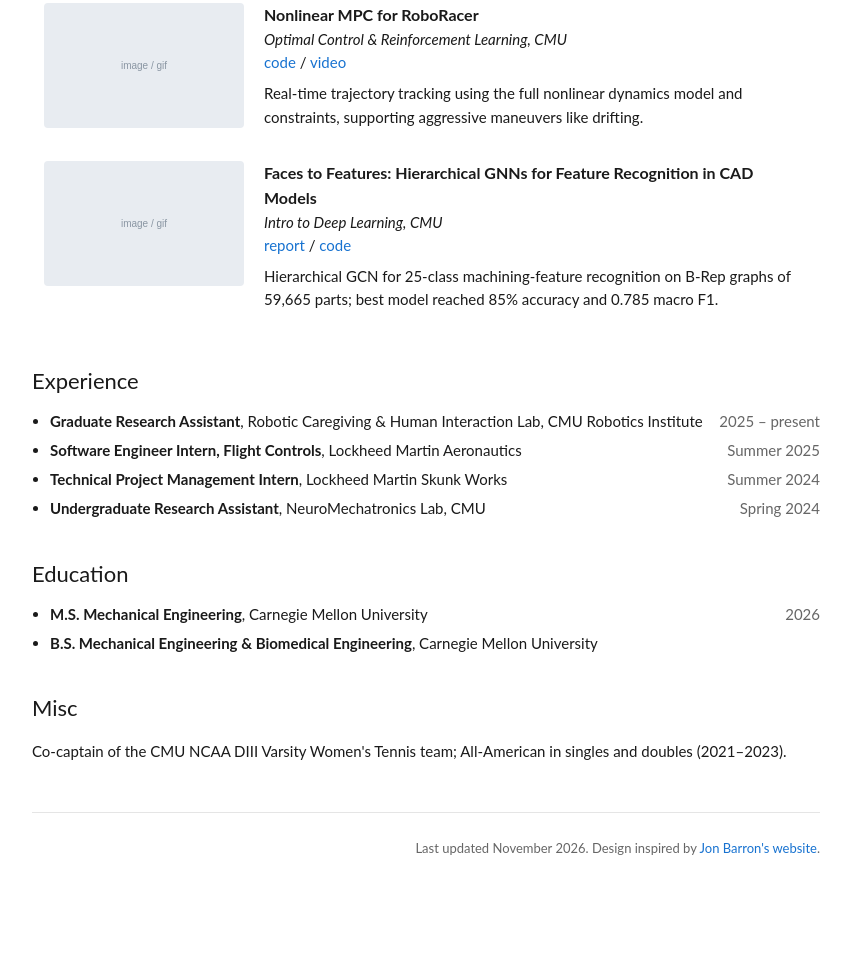
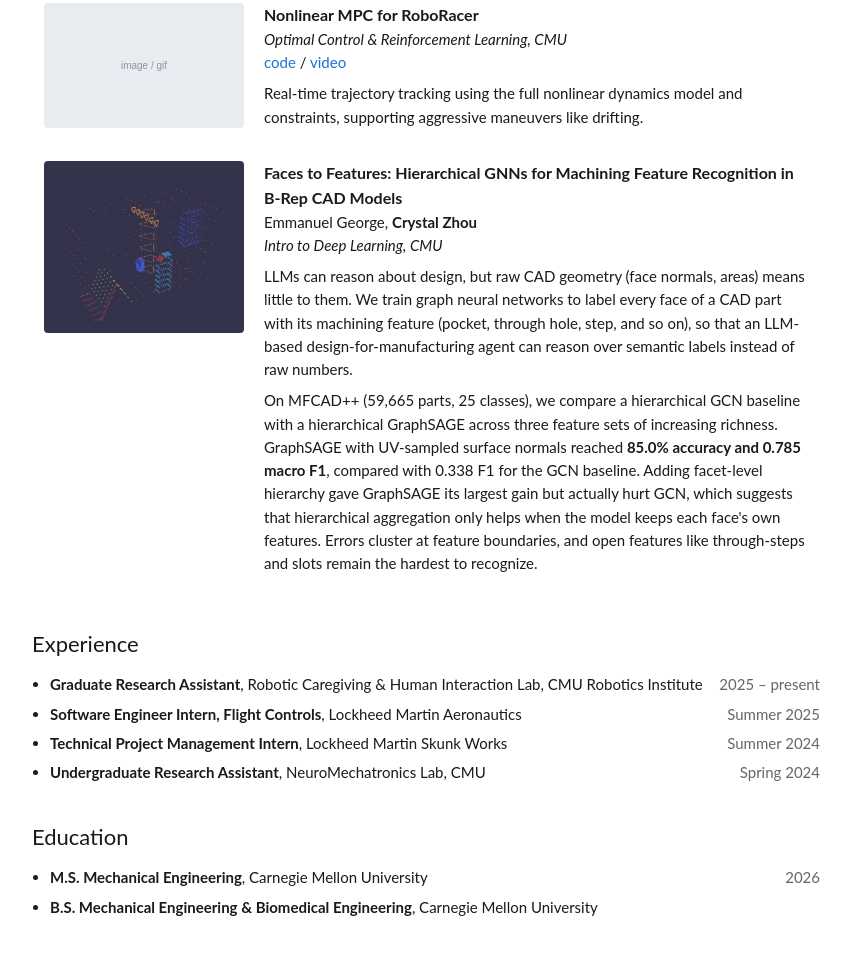
Before and after one commit to zhou-crystal/zhou-crystal.github.io, a plain HTML site: page index.html in a window 1280 px wide. Shown: the part 1529-2490 px from the top of the page, without its empty margins (214-1065 px from the left). Before the commit the page ends 2424 px from the top, so only its background shows below. Drawn offline with Linux system fonts and the light colour scheme.

Commit message:
Expand CAD feature recognition project entry
Add a thumbnail from the report's prediction visualization, list the
co-author, and summarize the motivation and main results.

Co-Authored-By: Claude Opus 5.5 <noreply@anthropic.com>

```diff
--- a/index.html
+++ b/index.html
@@ -111,12 +111,13 @@
     </div>
 
     <div class="item">
-      <div class="item-media"><img src="images/placeholder.svg" alt="CAD GNN project"></div>
+      <div class="item-media"><img src="images/cad_gnn.jpg" alt="Per-face machining feature predictions on a CAD part, shown as a colored 3D point cloud"></div>
       <div class="item-text">
-        <span class="title">Faces to Features: Hierarchical GNNs for Feature Recognition in CAD Models</span><br>
+        <span class="title">Faces to Features: Hierarchical GNNs for Machining Feature Recognition in B-Rep CAD Models</span><br>
+        Emmanuel George, <strong>Crystal Zhou</strong><br>
         <em>Intro to Deep Learning, CMU</em><br>
-        <a href="#">report</a> / <a href="#">code</a>
-        <p>Hierarchical GCN for 25-class machining-feature recognition on B-Rep graphs of 59,665 parts; best model reached 85% accuracy and 0.785 macro F1.</p>
+        <p>LLMs can reason about design, but raw CAD geometry (face normals, areas) means little to them. We train graph neural networks to label every face of a CAD part with its machining feature (pocket, through hole, step, and so on), so that an LLM-based design-for-manufacturing agent can reason over semantic labels instead of raw numbers.</p>
+        <p>On MFCAD++ (59,665 parts, 25 classes), we compare a hierarchical GCN baseline with a hierarchical GraphSAGE across three feature sets of increasing richness. GraphSAGE with UV-sampled surface normals reached <strong>85.0% accuracy and 0.785 macro F1</strong>, compared with 0.338 F1 for the GCN baseline. Adding facet-level hierarchy gave GraphSAGE its largest gain but actually hurt GCN, which suggests that hierarchical aggregation only helps when the model keeps each face's own features. Errors cluster at feature boundaries, and open features like through-steps and slots remain the hardest to recognize.</p>
       </div>
     </div>
   </section>
```
Also changed, not shown: images/cad_gnn.jpg (added).
